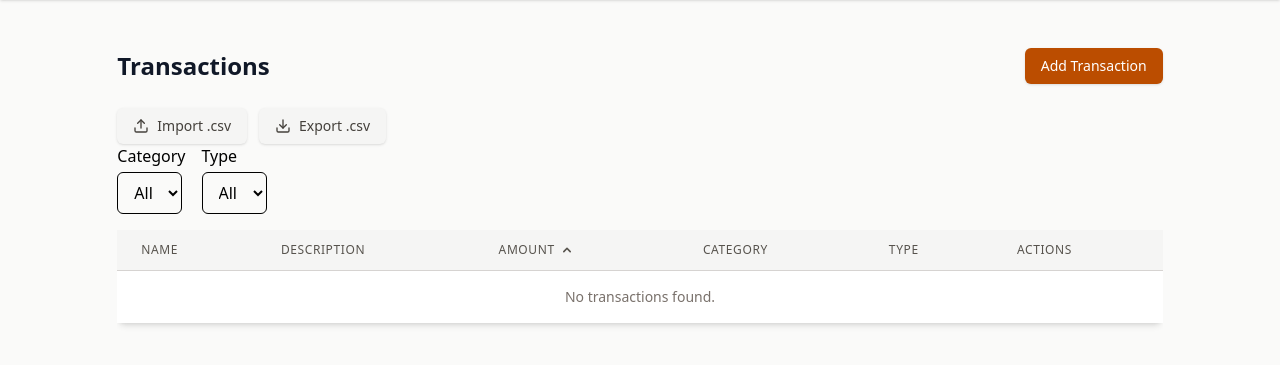
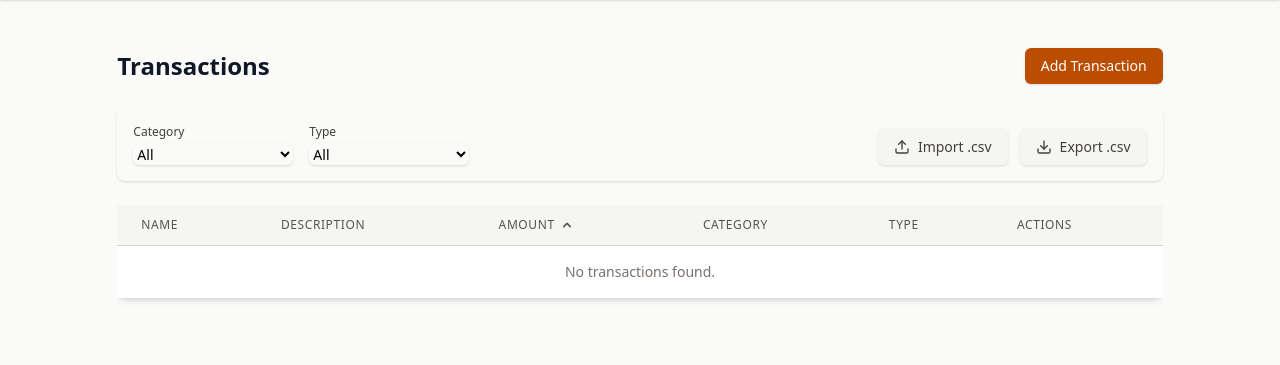
Before and after one commit to Burmese-AI/Financial-Transaction-Tracker, a Django app: template transactions/templates/dashboard.html in a window 1280 px wide. Shown: the part 64-429 px from the top of the page. Run offline with Django 5.2, Linux system fonts and the light colour scheme; the template is opened without the code that fills it, so the values that code supplies are empty; style sheets or scripts are compiled from the project's sources.

Commit message:
Refactor filter form in dashboard.html: Enhanced the filter form for transactions by improving styling and layout, while removing the old filter form to streamline the user interface.

```diff
--- a/transactions/templates/dashboard.html
+++ b/transactions/templates/dashboard.html
@@ -14,9 +14,47 @@
     </button>
   </div>
 
-  <div class="flex flex-col lg:flex-row justify-between items-center">
-    <!-- Import, Export Buttons -->
-    <div class="w-fit flex items-center space-x-3">
+  <!-- Filter Form (styled like Budgets) -->
+  <div class="mb-6 flex flex-wrap gap-4 items-end bg-stone-50 p-4 rounded-lg shadow-sm">
+    <form
+      id="transaction-filters"
+      hx-get="{% url 'dashboard' %}"
+      hx-trigger="change delay:200ms"
+      hx-target="#transaction-table-container"
+      hx-swap="innerHTML"
+      class="flex flex-wrap gap-4 items-end"
+    >
+      <div>
+        <label for="category" class="block text-xs font-medium text-stone-700 mb-1">Category</label>
+        <select
+          id="category"
+          name="category"
+          class="block w-40 rounded-md border-stone-300 shadow-sm focus:border-amber-500 focus:ring-amber-500 text-sm"
+          hx-trigger="change"
+        >
+          <option value="">All</option>
+          {% for category in categories %}
+            <option value="{{ category.name }}" {% if selected_category == category.name %}selected{% endif %}>{{ category.name }}</option>
+          {% endfor %}
+        </select>
+      </div>
+      <div>
+        <label for="type" class="block text-xs font-medium text-stone-700 mb-1">Type</label>
+        <select
+          id="type"
+          name="type"
+          class="block w-40 rounded-md border-stone-300 shadow-sm focus:border-amber-500 focus:ring-amber-500 text-sm"
+          hx-trigger="change"
+        >
+          <option value="">All</option>
+          {% for t in types %}
+            <option value="{{ t }}" {% if selected_type == t %}selected{% endif %}>{{ t|capfirst }}</option>
+          {% endfor %}
+        </select>
+      </div>
+    </form>
+    <!-- Import/Export (right) -->
+    <div class="flex items-center space-x-3 ml-auto">
       <form
         enctype="multipart/form-data"
         method=post
@@ -52,7 +90,6 @@
           />
         </label>
       </form>
-
       <form method="get" action="{% url 'exportcsv' %}">
         {% csrf_token %}
         <button
@@ -78,45 +115,6 @@
     </div>
   </div>
 
-  <!-- Filter Form -->
-  <form
-    id="transaction-filters"
-    hx-get="{% url 'dashboard' %}"
-    hx-trigger="change delay:200ms, keyup delay:400ms from:input"
-    hx-target="#transaction-table-container"
-    hx-swap="innerHTML"
-    class="flex gap-4 items-center mb-4"
-  >
-    <div>
-      <label for="category" class="block font-medium mb-1">Category</label>
-      <select
-        id="category"
-        name="category"
-        class="rounded-md border px-3 py-2"
-        hx-trigger="change"
-      >
-        <option value="">All</option>
-        {% for category in categories %}
-          <option value="{{ category.name }}" {% if selected_category == category.name %}selected{% endif %}>{{ category.name }}</option>
-        {% endfor %}
-      </select>
-    </div>
-    <div>
-      <label for="type" class="block font-medium mb-1">Type</label>
-      <select
-        id="type"
-        name="type"
-        class="rounded-md border px-3 py-2"
-        hx-trigger="change"
-      >
-        <option value="">All</option>
-        {% for t in types %}
-          <option value="{{ t }}" {% if selected_type == t %}selected{% endif %}>{{ t|capfirst }}</option>
-        {% endfor %}
-      </select>
-    </div>
-  </form>
-
   <!-- Transaction Table and Pagination -->
   <div id="transaction-table-container" class="overflow-x-auto">
     {% include "partials/transaction_table.html" %}
```
